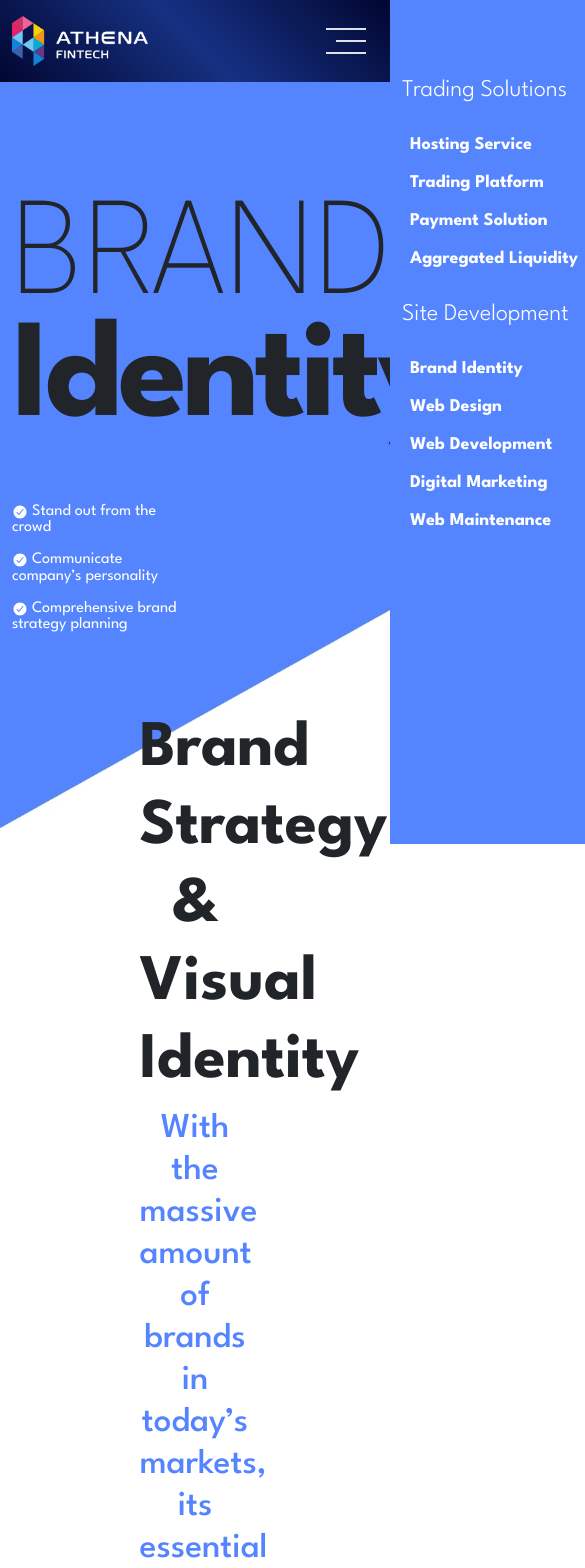
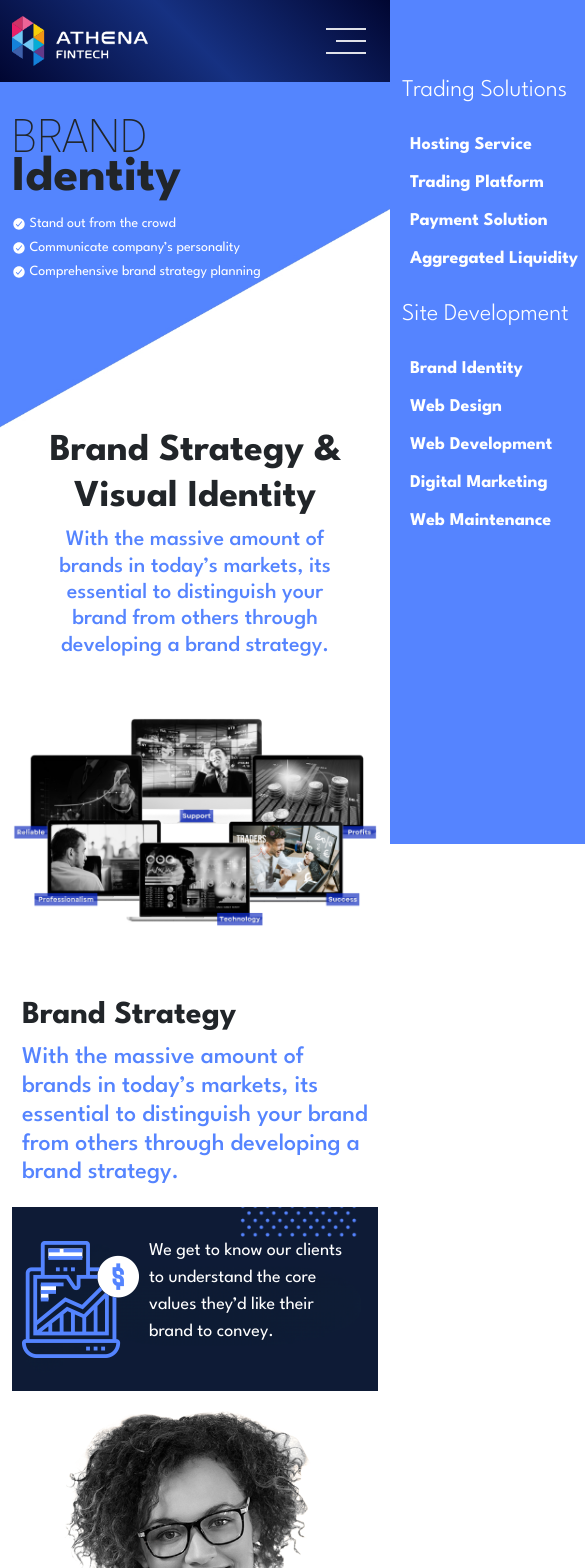
Before and after one commit to husnain900/Trading, a React (Vite) app: page /Brand-Identity in a window 390 px wide. Shown: the top 1568 px of the page, 585 px wide, since content can reach past the window. Built offline with nearby package versions, Linux system fonts and the light colour scheme; the HTML template or start-up script is replaced by a standard one.

Commit message:
brand identity

```diff
--- a/src/Component/Pages/Brand_identity/BannerSection.jsx
+++ b/src/Component/Pages/Brand_identity/BannerSection.jsx
@@ -7,7 +7,7 @@ function BannerSection() {
     <div className="Brand_Identity_bg">
       <div className="container">
         <div className="row ">
-          <div className="col-6 ">
+          <div className="col-12 col-xs-6">
             <h2 className="Brand_Heading">BRAND</h2>
             <h2 className="Identity_Heading">Identity</h2>
             <div className="BrandIdentity_P">
--- a/src/Component/Pages/Brand_identity/BrandIdentity.css
+++ b/src/Component/Pages/Brand_identity/BrandIdentity.css
@@ -2,7 +2,7 @@
   background-image: url('/images/2.jpg');
   background-size: cover;
   width: 100%;
-  height: 750px;
+  height: auto;
 }
 
 .Brand_Heading {
@@ -20,6 +20,7 @@
 
 .BrandIdentity_P {
   padding-top: 30px;
+  padding-bottom: 245px;
 }
 
 .BrandIdentity_P>p {
@@ -27,3 +28,86 @@
   font-size: 16px;
   line-height: 16px;
 }
+
+@media (min-width: 992px) and (max-width: 1100px) {
+  .Brand_Heading {
+    font-size: 100px;
+    padding-top: 70px;
+  }
+
+  .Identity_Heading {
+    font-size: 100px;
+  }
+  .BrandIdentity_P {
+    padding-top: 20px;
+    padding-bottom: 180px;
+  }
+}
+
+@media (min-width: 768px) and (max-width: 992px) {
+  .Brand_Heading {
+    font-size: 60px;
+    padding-top: 70px;
+  }
+
+  .Identity_Heading {
+    font-size:60px;
+    margin-top: -28px;
+  }
+  .BrandIdentity_P {
+    padding-top: 30px;
+    padding-bottom: 180px;
+  }
+  .BrandIdentity_P>p {
+   font-size: 14px;
+margin-bottom: 10px;
+padding-right: 50px;
+  }
+}
+
+
+@media (min-width: 576px) and (max-width: 768px) {
+  .Brand_Heading {
+    font-size: 50px;
+    padding-top: 50px;
+  }
+
+  .Identity_Heading {
+    font-size:50px;
+    margin-top: -30px;
+  }
+  .BrandIdentity_P {
+    padding-top: 0px;
+    padding-bottom: 150px;
+  }
+  .BrandIdentity_P>p {
+   font-size: 14px;
+margin-bottom: 10px;
+padding-right: 50px;
+  }
+}
+
+@media (max-width: 576px) {
+  .Brand_Heading {
+    font-size: 50px;
+    padding-top: 30px;
+  }
+
+  .Identity_Heading {
+    font-size: 50px;
+    margin-top: -30px;
+
+  letter-spacing: 0px;
+  }
+
+  .BrandIdentity_P {
+    padding-top: 0px;
+    padding-bottom: 140px;
+  }
+
+  .BrandIdentity_P > p {
+    font-size: 14px;
+    margin-bottom: 8px;
+    padding-right: 30px;
+  }
+}
--- a/src/Component/Pages/Brand_identity/BrandIdentitySection2.css
+++ b/src/Component/Pages/Brand_identity/BrandIdentitySection2.css
@@ -16,3 +16,41 @@
     width: 100%;
     margin: 150px 0;
 }
+
+@media (min-width: 768px) and (max-width: 992px) {
+  .BRandIdentityBrandStrategy > h2 {
+    font-size: 50px;
+    padding: 0 10px;
+    margin-top: -100px;
+  }
+  .BRandIdentityBrandStrategy > h3 {
+    font-size: 28px;
+    padding: 0 10px;
+  }
+  .BrandIdentitys3_image>img{
+      margin: 100px 0;
+  }
+}
+@media (min-width: 576px) and (max-width: 768px) {
+  .BRandIdentityBrandStrategy > h2 {
+    font-size: 40px;
+    margin-top: 0px;
+  }
+  .BRandIdentityBrandStrategy > h3 {
+    font-size: 24px;
+  }
+  .BrandIdentitys3_image>img{
+      margin: 80px 0;
+  }
+}
+  @media (max-width: 576px) {
+    .BRandIdentityBrandStrategy > h2 {
+      font-size: 38px;
+      margin-top: 0px;
+    }
+    .BRandIdentityBrandStrategy > h3 {
+      font-size: 22px;
+    }
+    .BrandIdentitys3_image>img{
+        margin: 50px 0;
+    }}
--- a/src/Component/Pages/Brand_identity/BrandIdentitySection2.jsx
+++ b/src/Component/Pages/Brand_identity/BrandIdentitySection2.jsx
@@ -4,7 +4,7 @@ function BrandIdentitySection2() {
   return (
     <div className="container">
         <div className="row d-flex justify-content-around " >
-<div className=" col-6  BRandIdentityBrandStrategy">
+<div className="   col-xl-6 col-md-7 col-12  BRandIdentityBrandStrategy">
             <h2>Brand Strategy
 & Visual Identity</h2>
 <h3>With the massive amount of brands in today’s markets, its essential to distinguish your brand from others through developing a brand strategy.</h3>
--- a/src/Component/Pages/Brand_identity/BrandIdentitySection3.css
+++ b/src/Component/Pages/Brand_identity/BrandIdentitySection3.css
@@ -84,3 +84,120 @@ width: -webkit-fill-available;
   .strategys3c2{
     margin-top: 40px;
   }
+  @media  (max-width: 1100px) {
+    .strategyimage> img{
+      width: 100%;
+       }
+       .BRandIdentityStrategy > h3 {
+        font-size: 28px;
+      }
+      .StrategyBrandConvey {
+        height: 290px;
+    }
+    .BRandIdentityStrategy > h2 {
+      font-size: 35px;
+      padding: 20px 10px 0px 10px;
+    }
+    .BRandIdentityStrategy > h3 {
+      font-size: 28px;
+      padding: 0 10px;
+    }
+  }
+
+  @media  (max-width: 992px) {
+
+
+      .StrategyBrandConvey {
+        margin-top: 20px;
+        height: 200px;
+        padding: 10px;
+    }
+    .BRandIdentityStrategy > h2 {
+      font-size: 32px;
+      padding: 20px 10px 0px 10px;
+    }
+    .BRandIdentityStrategy > h3 {
+      font-size: 24px;
+      padding: 0 10px;
+    }
+    .StrategyBrandConvey>img {
+   width: 70px ;
+  }
+  .StrategyBrandConvey>p , .BrandIdentityStrategyInnerS2C4>p{
+    font-size: 16px;
+    }
+
+    .BrandIdentityStrategyInnerS2C4 {
+      padding:20px;
+      height: 360px;
+      margin-top: -130px;
+    }
+    .BrandIdentityStrategyInnerS2C8 {
+      height: 230px;
+    }
+    .BrandIdentityStrategyInnerS2C8 >p{
+      font-size: 16px;
+      color: white;
+      padding-top: 20px;
+      padding-left: 20px;
+    }
+    .BRandIdentityStrategy_ROwS2 {
+      padding-top: 100px;
+  }
+  }
+  @media  (max-width: 768px) {
+    .StrategyBrandConvey {
+     height: 100%;
+  }
+  .strategyimage> img {
+    margin-top: 250px;
+  }
+    .StrategyBrandConvey>p , .BrandIdentityStrategyInnerS2C4>p {
+      font-size: 22px;
+      padding: 20px;
+    }
+      .StrategyBrandConvey>img {
+        width: 200px;
+    }
+    .BrandIdentityStrategyInnerS2C8 {
+      height: 230px;
+      margin-top: 50px;
+      margin-left: 0px;
+  }
+  .strategyimagec8> img {
+    margin-left: 0px;
+    margin-top: 200px;
+}
+      }
+
+      @media  (max-width: 576px) {
+        .StrategyBrandConvey {
+          height: auto;
+      }
+
+    .strategyimage> img {
+      margin-top: 20px;
+  }
+  .BrandIdentityStrategyInnerS2C8 {
+    height: 180px;
+    margin-top: 40px;
+    margin-left: 0px;
+    margin-left: 0px;
+    padding: 20px;
+}
+
+.BrandIdentityStrategyInnerS2C8 >p {
+  font-size: 18px;
+  padding-left: 10px;
+}
+.StrategyBrandConvey>p, .BrandIdentityStrategyInnerS2C4>p {
+  font-size: 18px;
+  padding-left: 10px;
+  padding-top: 20px;
+  padding-bottom: 20px;
+}
+.BrandIdentityStrategyInnerS2C8 {
+
+  height: 200px;
+      }
+    }
--- a/src/Component/Pages/Brand_identity/BrandIdentitySection3.jsx
+++ b/src/Component/Pages/Brand_identity/BrandIdentitySection3.jsx
@@ -6,7 +6,7 @@ function BrandIdentitySection3() {
 <div className='BrandIdentitySectionBgimg'>
         <div className="container">
         <div className="row BRandIdentityStrategy_ROw " >
-<div className=" col-6  BRandIdentityStrategy">
+<div className=" col-12 col-md-6   BRandIdentityStrategy">
             <h2>Brand Strategy </h2>
 <h3>With the massive amount of brands in today’s markets, its essential to distinguish your brand from others through developing a brand strategy.</h3>
 
@@ -17,19 +17,19 @@ function BrandIdentitySection3() {
 
 </div>
         </div>
-        <div className='col-6 strategyimage'>
+        <div className=' col-12 col-md-6  strategyimage'>
             <img src='/images/brand.png'></img>
         </div>
         </div>
 
         <div className='row BrandIdentityStrategyInnerS2'>
-          <div className='col-4 '>
+          <div className=' col-12 col-md-4 '>
             <div className='BrandIdentityStrategyInnerS2C4'>
             <img src='/images/icon2.png'></img>
     <p>Then, we analyze the market to determine the best way for your brand to reach targeted audiences, while going above and beyond what their competitors are doing.</p>
             </div>
           </div>
-          <div className='col-8 d-flex align-items-end'>
+          <div className=' col-12 col-md-8  d-flex align-items-end'>
             <div className='BrandIdentityStrategyInnerS2C8'>
             <img src='/images/icon3.png'></img>
     <p>By the end, we’ll have a comprehensive plan on how to effectively communicate your company’s personality, function, and message through a cohesive and authentic brand strategy.</p>
@@ -40,7 +40,7 @@ function BrandIdentitySection3() {
 
 
         <div className="row BRandIdentityStrategy_ROw BRandIdentityStrategy_ROwS2" >
-<div className=" col-6  BRandIdentityStrategy ">
+<div className="  col-12 col-md-6   BRandIdentityStrategy ">
             <h2>Visual Identity </h2>
 <h3 style={{color:'white'}} >Oftentimes, your brand’s visual identity will be the first thing that interacts with consumers, and creates a lasting impression.</h3>
 
@@ -51,19 +51,19 @@ function BrandIdentitySection3() {
 
 </div>
         </div>
-        <div className='col-6 strategyimagec8'>
+        <div className=' col-12 col-md-6  strategyimagec8'>
             <img src='/images/visual.png'></img>
         </div>
         </div>
 
         <div className='row BrandIdentityStrategyInnerS2'>
-          <div className='col-4 '>
+          <div className=' col-12 col-md-4 '>
             <div className='BrandIdentityStrategyInnerS2C4'>
             <img src='/images/icon5.png'></img>
     <p>At Athena, we first work with you to help you identify what message you want your brand to communicate visually.</p>
             </div>
           </div>
-          <div className='col-8 d-flex align-items-end'>
+          <div className=' col-12 col-md-8 d-flex align-items-end'>
             <div className='BrandIdentityStrategyInnerS2C8'>
             <img src='/images/icon6.png'></img>
     <p>Then, our specialists utilize advanced design strategies and color psychology to create a unique logo that will leave a lasting impression on anyone who sees it.</p>
--- a/src/Component/Pages/Brand_identity/BrandIdentitySection4.css
+++ b/src/Component/Pages/Brand_identity/BrandIdentitySection4.css
@@ -138,4 +138,19 @@ margin-bottom: 100px;
         .BrandIdentitySection4bg {
             background-image: none;
         }
+        .BRandIdentitys4  > h2 {
+            font-size: 50px;
+            margin-top: 100px;
+        }
+        .BRandIdentitys4 > h3 {
+            font-size: 28px;
+            padding: 0 80px;
+        }
+
     }
+    @media (max-width: 576px) {
+        .BRandIdentitys4 > h3 {
+            font-size: 28px;
+            padding: 0 20px;
+        }
+    }
```
